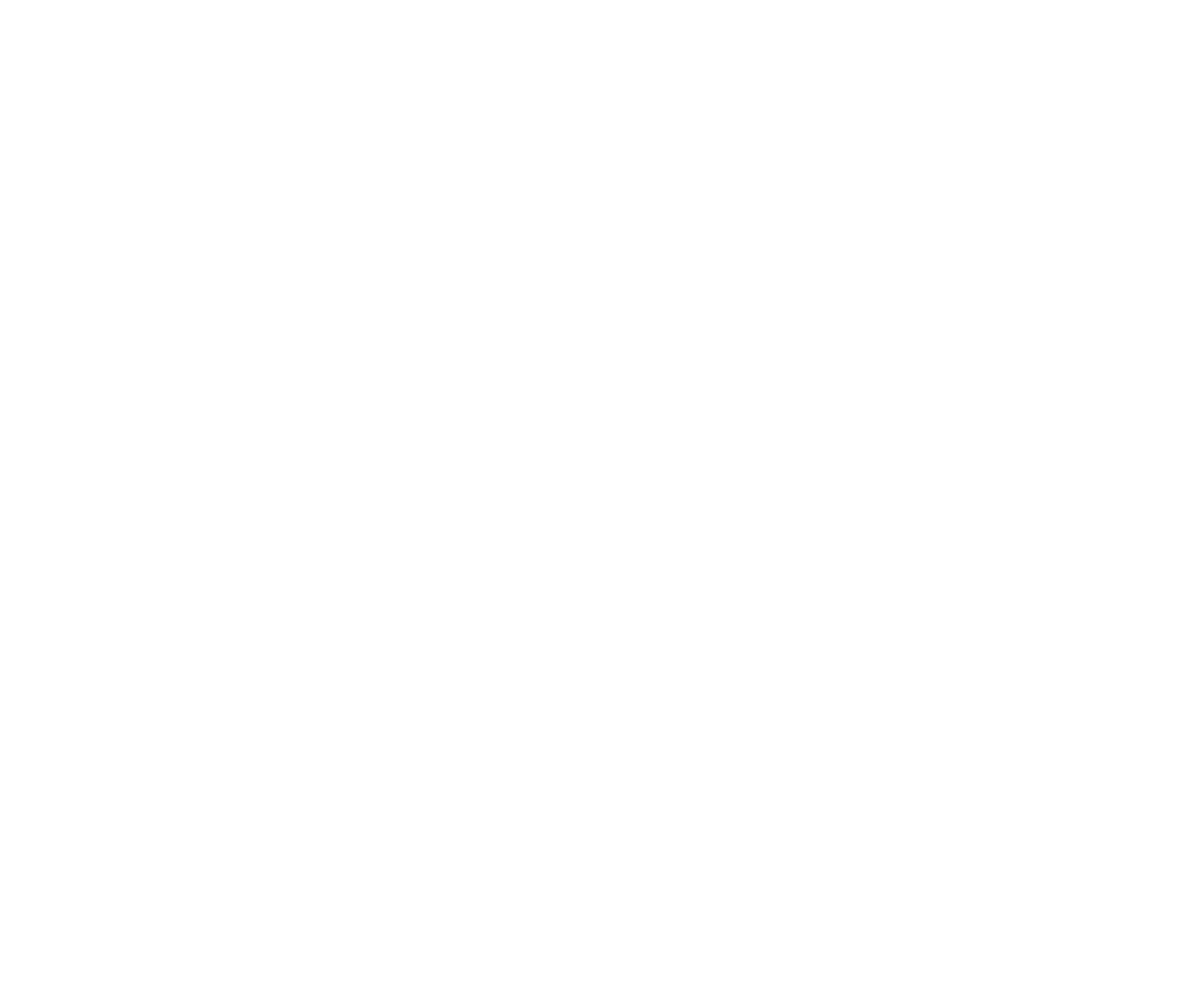
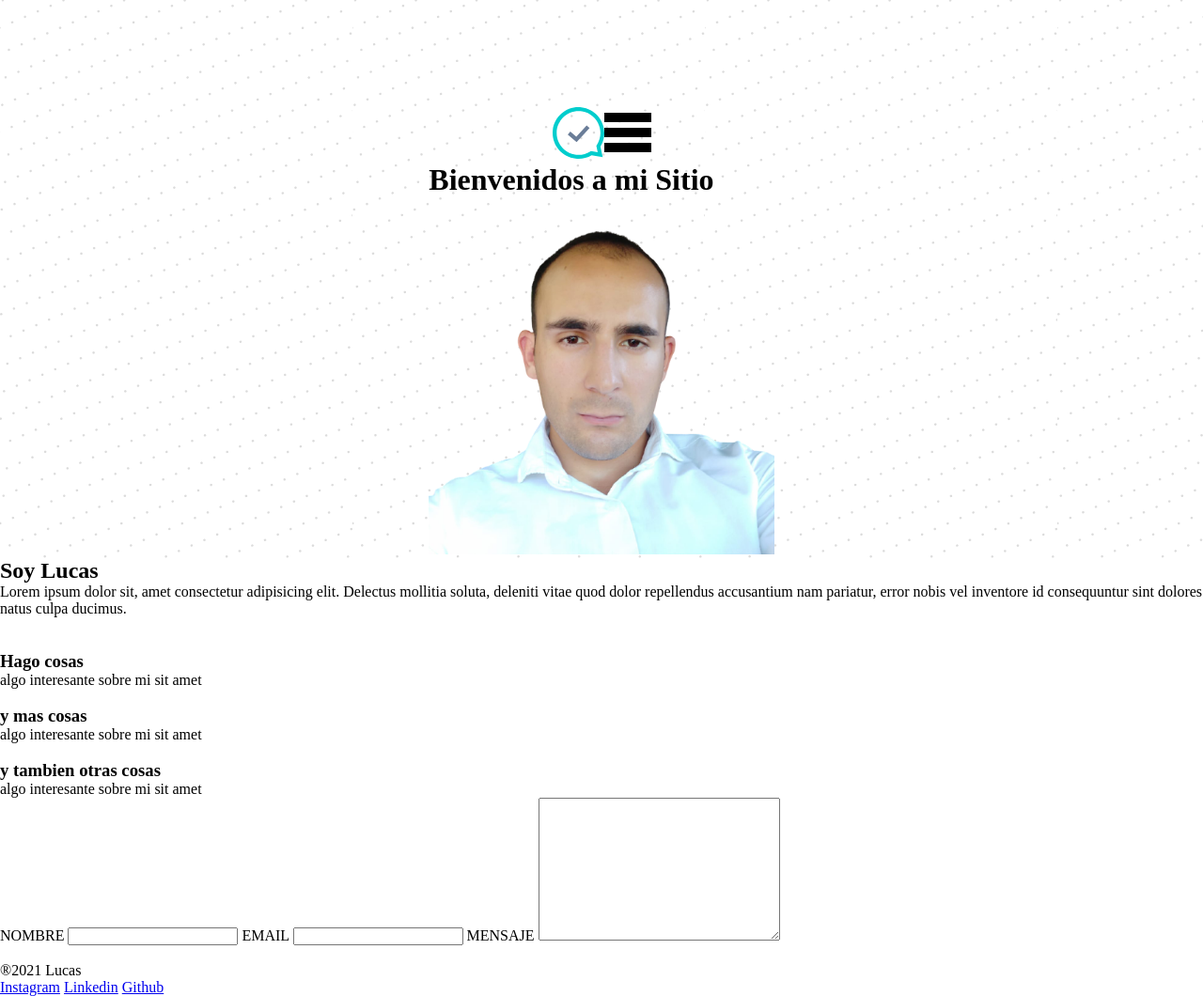
Before and after one commit to havikhavik/apx-desafio-m3, a plain HTML site: page index.html in a window 1280 px wide. Shown: the whole page at 94% size. Before the commit the page ends 800 px from the top, so only its background shows below. Drawn offline with Linux system fonts and the light colour scheme.

Commit message:
se agregan css e imagenes

```diff
--- /dev/null
+++ b/index.css
@@ -0,0 +1,37 @@
+* {
+  box-sizing: border-box;
+  padding: 0;
+  margin: 0;
+}
+.nav {
+  display: flex;
+  flex-direction: row;
+  justify-content: space-between;
+}
+
+.wrapper-menu {
+}
+.menu {
+  width: 50px;
+  height: 10px;
+  background: #000;
+  margin: 6px 0;
+}
+.header {
+  background-image: url(./img/puntitos.png);
+  width: 100%;
+  height: 594px;
+  display: flex;
+  justify-content: flex-end;
+  flex-direction: column;
+  align-items: center;
+}
+.seccion-uno {
+}
+
+.imagen {
+  width: auto;
+  height: 380px;
+}
+.contenedor-imagen {
+}
--- a/index.html
+++ b/index.html
@@ -4,7 +4,77 @@
     <meta charset="UTF-8" />
     <meta http-equiv="X-UA-Compatible" content="IE=edge" />
     <meta name="viewport" content="width=device-width, initial-scale=1.0" />
-    <title>Document</title>
+    <title>PORTFOLIO</title>
+    <link rel="stylesheet" href="index.css">
   </head>
-  <body></body>
+  <body>
+
+      <main class="header">
+        <div class="nav">
+          <a href="./index.html"><img src="./img/home.svg" alt="" width="55"></a>
+          <div class="wrapper-menu">
+            <div class="menu"></div>
+            <div class="menu"></div>
+            <div class="menu"></div>
+          </div>
+
+       </div>
+        <div class="seccion-uno">
+          <h1 class="titulo">Bienvenidos a mi Sitio</h1>
+          <div class="contenedor-imagen">
+          <img src="./img/CV-removebg-preview.png" alt="" class="imagen">
+          </div>
+       </div>
+      </main>
+      <section class="seccion-dos">
+          <div class="cointainer">
+            <h2 class="sub-titulo">Soy Lucas</h2>
+            <p>Lorem ipsum dolor sit, amet consectetur adipisicing elit. Delectus mollitia soluta, deleniti vitae quod dolor repellendus accusantium nam pariatur, error nobis vel inventore id consequuntur sint dolores natus culpa ducimus.</p>
+          </div>
+          <img src="" alt="">
+      </section>
+      <section class="seccion-tres">
+        <h2 class="segundo-subtitulo"></h3>
+        <div class="container-dos">
+            <div class="primer-elemento">
+            <img src="" alt="">
+            <h3>Hago cosas</h3>
+            <p>algo interesante sobre mi sit amet</p>
+            </div>
+            <div class="segundo-elemento">
+            <img src="" alt="">
+            <h3>y mas cosas</h3>
+            <p>algo interesante sobre mi sit amet</p>
+            </div>
+            <div class="tercer-elemento">
+            <img src="" alt="">
+            <h3>y tambien otras cosas</h3>
+            <p>algo interesante sobre mi sit amet</p>
+            </div>
+        </div>
+      </section>
+      <section class="seccion-cuatro">
+          <h2 class="tercer-subtitulo"></h2>
+          <div class="form">
+              <label for="Name">NOMBRE</label>
+              <input type="text" name="Name" id="Name">
+              <label for="Email">EMAIL</label>
+              <input type="email" name="Email" id="Email">
+              <label for="Textarea">MENSAJE</label>
+              <textarea name="Textarea" id="Textarea" cols="30" rows="10"></textarea>
+          </div>
+      </section>
+      <footer class="footer">
+        <div class="marca-registrada">
+            <img src="" alt="">
+            <p>®2021 Lucas</p>
+        </div>
+        <div class="redes">
+            <a href="#">Instagram<img src="" alt=""></a>
+            <a href="#">Linkedin<img src="" alt=""></a>
+            <a href="#">Github<img src="" alt=""></a>
+        </div>
+
+      </footer>
+  </body>
 </html>
```
Also changed, not shown: img/CV-removebg-preview.png (added), img/home.svg (added), img/puntitos.png (added).
